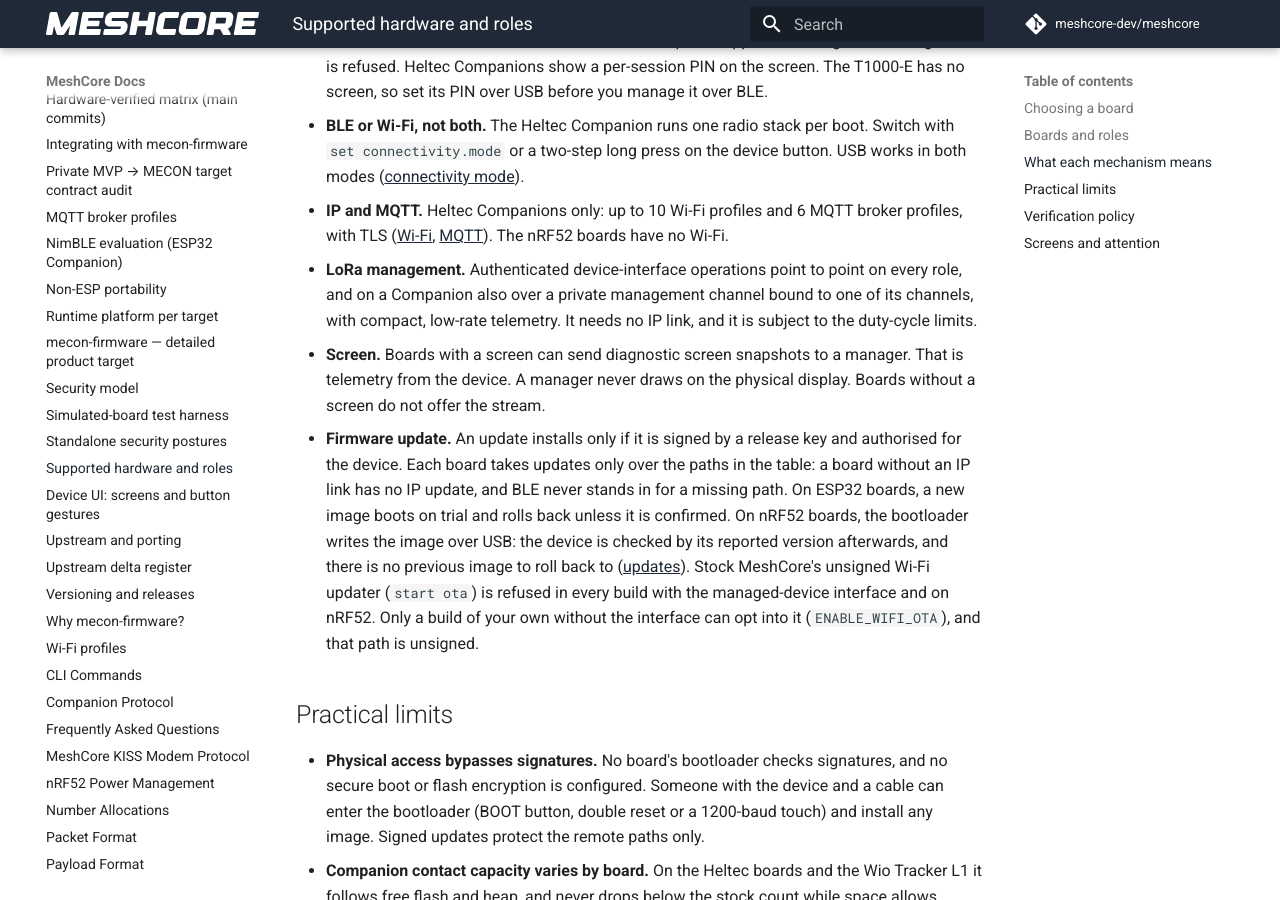
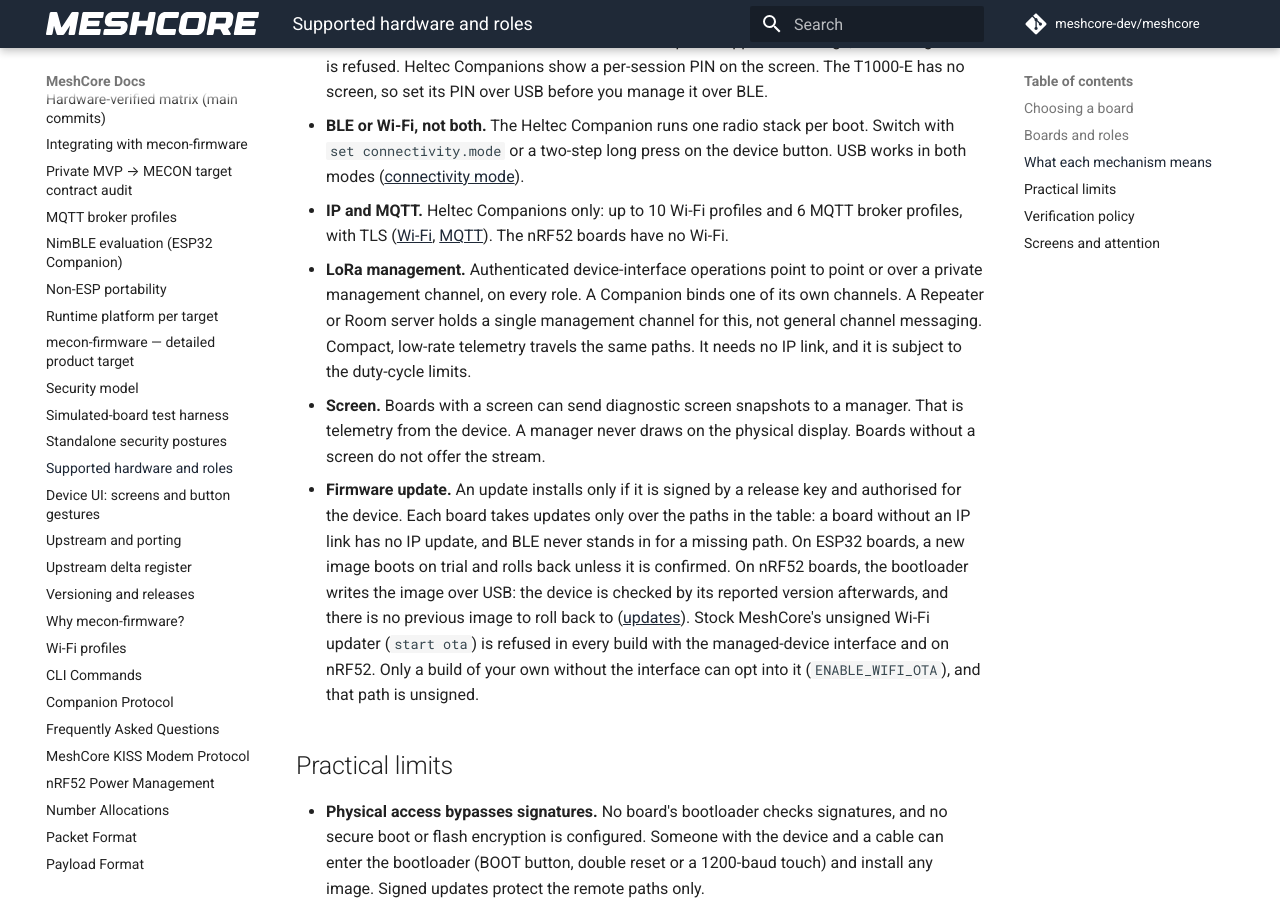
Before and after one commit to hoejriis/mecon-firmware, an MkDocs documentation site: the page built from docs/SUPPORTED_HARDWARE.md, in a window 1280 px wide and 900 px high, scrolled down 2047 px. Built offline with MkDocs 1.6.1 and Material for MkDocs 9.7.7, drawn with Linux system fonts in a browser that asks for light colours; comment, search, counter and statistics services are not loaded; some of the changed text lies outside the part shown.

Commit message:
SUPPORTED_HARDWARE: management channel on every role
Owner decision of 2026-11-01, relayed by the steward: the management
channel on the Repeater and Room server is part of the finished P3. It
is described at the functional level (one management channel, no
general channel messaging); its form is not designed yet.

Co-Authored-By: Claude Opus 5.5 (1M context) <noreply@anthropic.com>

```diff
--- a/docs/SUPPORTED_HARDWARE.md
+++ b/docs/SUPPORTED_HARDWARE.md
@@ -17,7 +17,7 @@ The four hardware test targets, with the role builds that carry the managed-devi
 
 | Board | Roles (environment) | Local management | IP and MQTT | LoRa management | Screen | Firmware update |
 |---|---|---|---|---|---|---|
-| Heltec V3 (ESP32-S3) | Companion (`Heltec_v3_companion_radio_standalone`), Repeater (`Heltec_v3_repeater`), Room server (`Heltec_v3_room_server`) | Companion: USB and BLE. Repeater, Room server: USB console | Companion: Wi-Fi, MQTT. Repeater, Room server: none | Point to point. Companion also over a private management channel | OLED | Signed, over USB, BLE or IP where the role has that link. Boots on trial and rolls back if not confirmed |
+| Heltec V3 (ESP32-S3) | Companion (`Heltec_v3_companion_radio_standalone`), Repeater (`Heltec_v3_repeater`), Room server (`Heltec_v3_room_server`) | Companion: USB and BLE. Repeater, Room server: USB console | Companion: Wi-Fi, MQTT. Repeater, Room server: none | Point to point, and over a private management channel | OLED | Signed, over USB, BLE or IP where the role has that link. Boots on trial and rolls back if not confirmed |
 | Heltec V4 (ESP32-S3, 2 MB PSRAM) | Companion (`heltec_v4_companion_radio_standalone`), Repeater (`heltec_v4_repeater`), Room server (`heltec_v4_room_server`) | As the V3 | As the V3 | As the V3 | OLED | As the V3 |
 | SenseCAP T1000-E (nRF52840) | Companion (`t1000e_companion_radio_usb`, `t1000e_companion_radio_ble`), Repeater (`t1000e_repeater`) | USB, and BLE on the BLE Companion | None | As the V3 | None | Signed offer, then the bootloader's serial DFU over USB. No previous image to return to |
 | Seeed Wio Tracker L1 (nRF52840) | Companion (`WioTrackerL1_companion_radio_usb`, `WioTrackerL1_companion_radio_ble`), Repeater (`WioTrackerL1_repeater`) | USB, and BLE on the BLE Companion | None | As the V3 | OLED | As the T1000-E |
@@ -28,7 +28,7 @@ The four hardware test targets, with the role builds that carry the managed-devi
 - **BLE.** Companion builds only. A BLE link is trusted only when it is paired with a PIN other than 0 or the default 123456. On a default-PIN link the phone app can message, but management is refused. Heltec Companions show a per-session PIN on the screen. The T1000-E has no screen, so set its PIN over USB before you manage it over BLE.
 - **BLE or Wi-Fi, not both.** The Heltec Companion runs one radio stack per boot. Switch with `set connectivity.mode` or a two-step long press on the device button. USB works in both modes ([connectivity mode](CONNECTIVITY_MODE.md)).
 - **IP and MQTT.** Heltec Companions only: up to 10 Wi-Fi profiles and 6 MQTT broker profiles, with TLS ([Wi-Fi](WIFI.md), [MQTT](MQTT.md)). The nRF52 boards have no Wi-Fi.
-- **LoRa management.** Authenticated device-interface operations point to point on every role, and on a Companion also over a private management channel bound to one of its channels, with compact, low-rate telemetry. It needs no IP link, and it is subject to the duty-cycle limits.
+- **LoRa management.** Authenticated device-interface operations point to point or over a private management channel, on every role. A Companion binds one of its own channels. A Repeater or Room server holds a single management channel for this, not general channel messaging. Compact, low-rate telemetry travels the same paths. It needs no IP link, and it is subject to the duty-cycle limits.
 - **Screen.** Boards with a screen can send diagnostic screen snapshots to a manager. That is telemetry from the device. A manager never draws on the physical display. Boards without a screen do not offer the stream.
 - **Firmware update.** An update installs only if it is signed by a release key and authorised for the device. Each board takes updates only over the paths in the table: a board without an IP link has no IP update, and BLE never stands in for a missing path. On ESP32 boards, a new image boots on trial and rolls back unless it is confirmed. On nRF52 boards, the bootloader writes the image over USB: the device is checked by its reported version afterwards, and there is no previous image to roll back to ([updates](contract/UPDATES.md)). Stock MeshCore's unsigned Wi-Fi updater (`start ota`) is refused in every build with the managed-device interface and on nRF52. Only a build of your own without the interface can opt into it (`ENABLE_WIFI_OTA`), and that path is unsigned.
 
```
